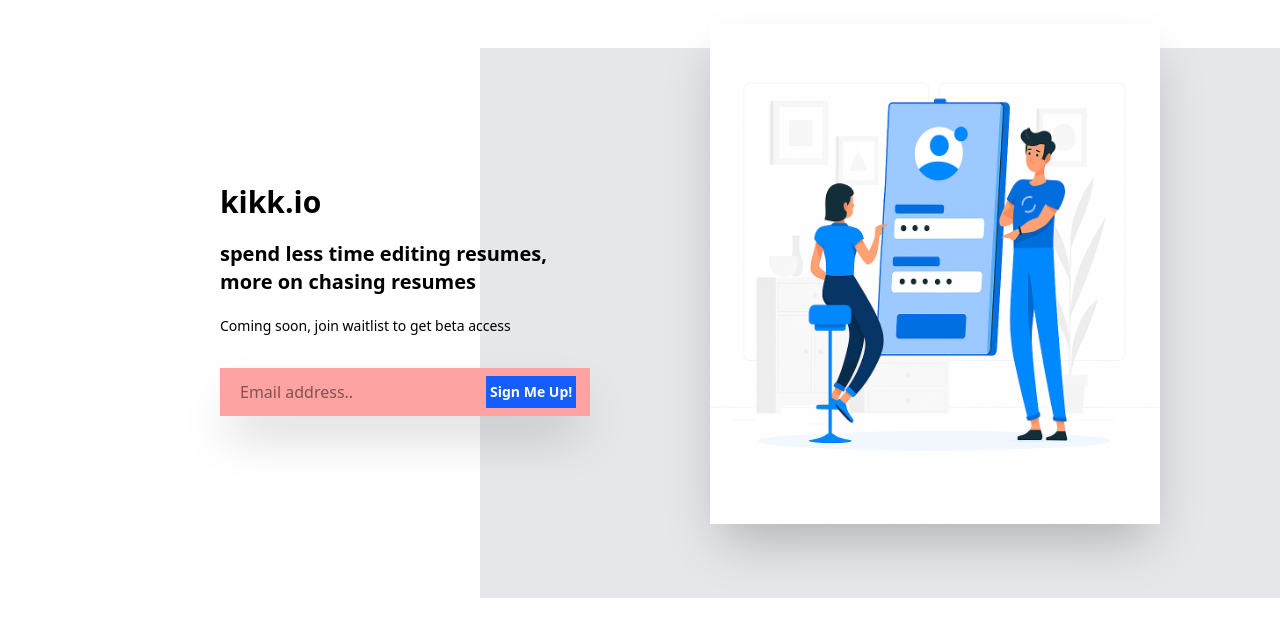
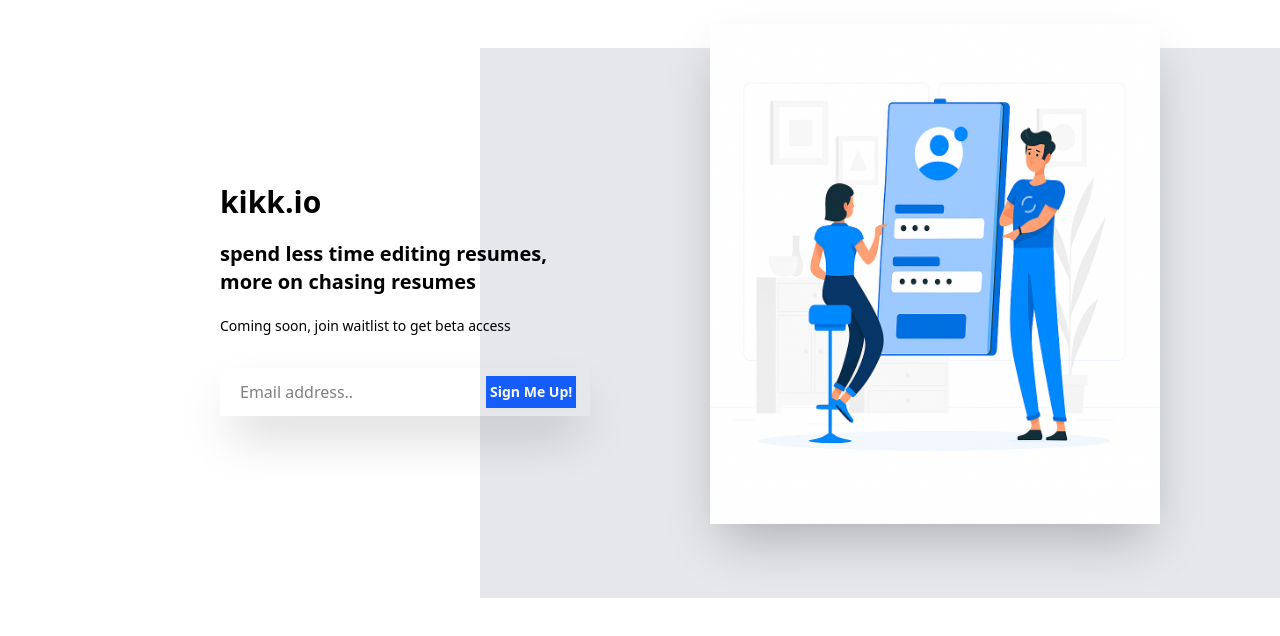
Before and after one commit to shayanashiq/Wait-list, a Next.js app: page / in a window 1280 px wide. Shown: the top 636 px of the page. Built offline with nearby package versions, Linux system fonts and the light colour scheme.

Commit message:
removebg

```diff
--- a/app/components/Auth.tsx
+++ b/app/components/Auth.tsx
@@ -41,7 +41,7 @@
                 <p className="mt-5 text-sm">
                   Coming soon, join waitlist to get beta access
                 </p>
-                <div className="mt-8 flex gap-2 md:gap-1 shadow-2xl  bg-red-300 w-[350px] md:w-[370px] md:px-3 py-1 md:p-2 ">
+                <div className="mt-8 flex gap-2 md:gap-1 shadow-2xl w-[350px] md:w-[370px] md:px-3 py-1 md:p-2 ">
                   <input
                     value={email}
                     onChange={(e) => setEmail(e.target.value)}
```
